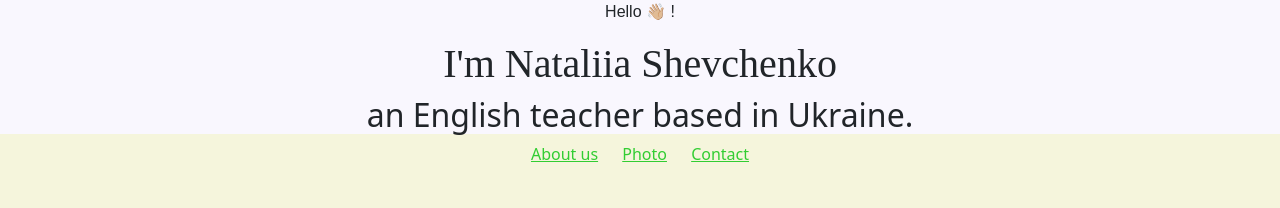
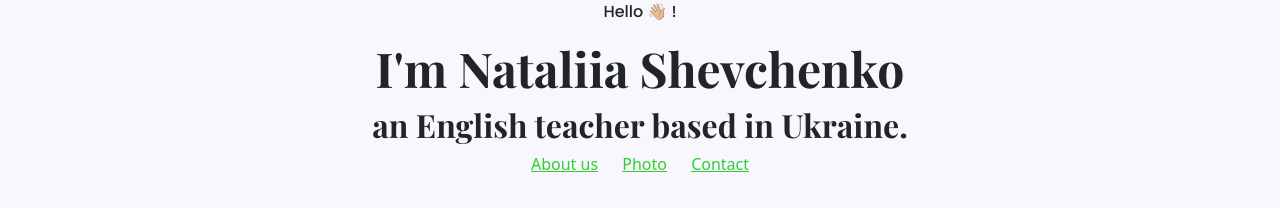
Before and after one commit to Fcchbv/ResponsiveProject, a plain HTML site: page index.html in a window 1280 px wide. Drawn offline with nearby package versions, Linux system fonts and the light colour scheme.

Commit message:
added some styles to css

```diff
--- a/css/styles.css
+++ b/css/styles.css
@@ -1,9 +1,13 @@
 body {
-  background: beige;
+  background: #f9f7fe;
 }
 
 h1 {
   text-align: center;
+  font-family: "Playfair Display";
+  font-size: 48px;
+}
+h2 {
   font-family: "Playfair Display";
 }
 p {
@@ -14,7 +18,7 @@ p {
   background-color: #f9f7fe;
   text-align: center;
 }
-.croissant-photo {
+#photo {
   max-width: 100%;
   border-radius: 10px;
   display: block;
--- a/index.html
+++ b/index.html
@@ -5,6 +5,12 @@
     <meta http-equiv="X-UA-Compatible" content="IE=edge" />
     <meta name="viewport" content="width=device-width, initial-scale=1.0" />
     <meta name="description" content="English teacher, online lessons" />
+    <link rel="preconnect" href="https://fonts.googleapis.com">
+<link rel="preconnect" href="https://fonts.gstatic.com" crossorigin>
+<link href="https://fonts.googleapis.com/css2?family=Playfair+Display:wght@700&family=Roboto:wght@300&display=swap" rel="stylesheet">
+<link rel="preconnect" href="https://fonts.googleapis.com">
+<link rel="preconnect" href="https://fonts.gstatic.com" crossorigin>
+<link href="https://fonts.googleapis.com/css2?family=Playfair+Display:wght@700&family=Poppins:wght@500&family=Roboto:wght@300&display=swap" rel="stylesheet">
     <script
       src="https://kit.fontawesome.com/2c1259921b.js"
       crossorigin="anonymous"
```
